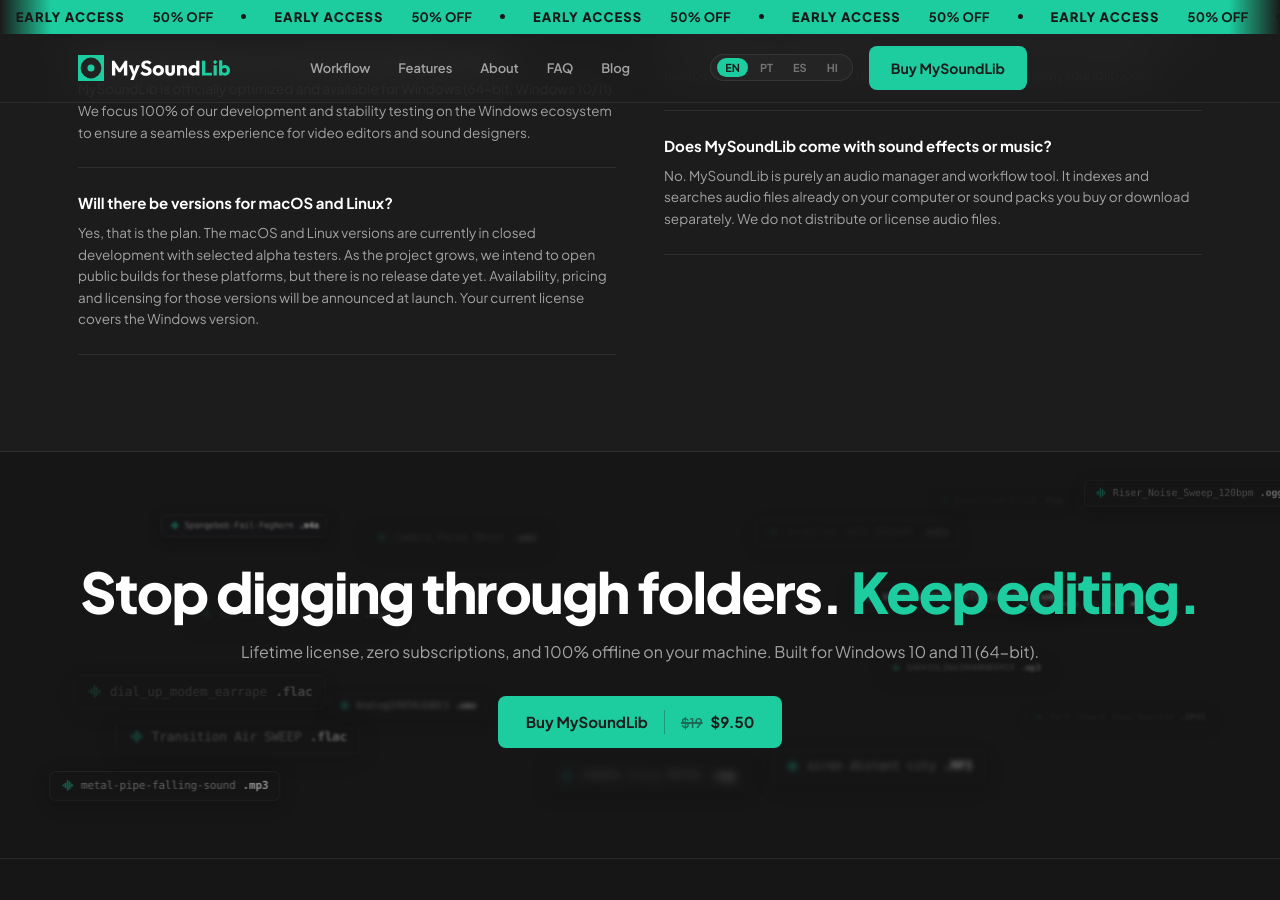
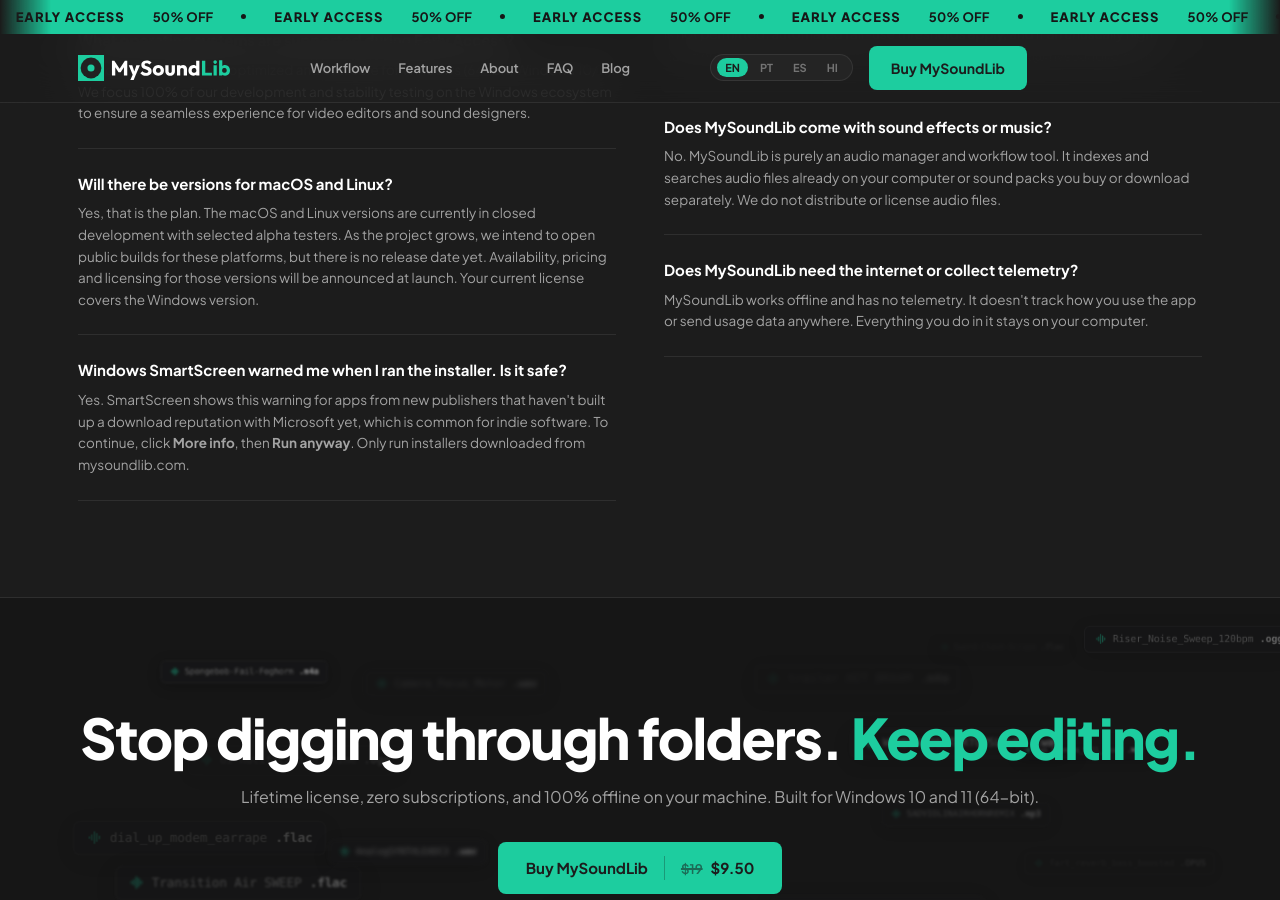
Before and after one commit to Thneppel/MySoundLibLandingPage, a Jekyll site: the page index.html, which Jekyll copies as it is, in a window 1280 px wide and 900 px high, scrolled down 6908 px. Built offline with Jekyll 4.4.1, drawn with Linux system fonts in a browser that asks for light colours; some of the changed text lies outside the part shown.

Commit message:
Homepage: 7-day refund badge, SmartScreen and telemetry FAQ, trim early-access note

```diff
--- a/index.html
+++ b/index.html
@@ -1968,12 +1968,13 @@
             Explore workflow
           </a>
         </div>
-        <p class="hero-note" id="earlyText">Indie project in active development, built for Windows 10 and 11 (64-bit). You may still run into the occasional bug.</p>
+        <p class="hero-note" id="earlyText">Indie project in active development. You may still run into the occasional bug.</p>
 
         <div class="hero-trust">
           <span id="trust1"><b>✓</b> 100% Offline & Local</span>
           <span id="trust2"><b>✓</b> Zero Subscriptions</span>
           <span id="trust3"><b>✓</b> Windows 10 & 11 (64-bit)</span>
+          <span id="trust4"><b>✓</b> 7-Day Refund Window</span>
         </div>
 
         <!-- Desktop App Showcase Video -->
@@ -2395,6 +2396,10 @@
               <h3 class="faq-q" id="faq11Q">Will there be versions for macOS and Linux?</h3>
               <p class="faq-a" id="faq11A">Yes, that is the plan. The macOS and Linux versions are currently in closed development with selected alpha testers. As the project grows, we intend to open public builds for these platforms, but there is no release date yet. Availability, pricing and licensing for those versions will be announced at launch. Your current license covers the Windows version.</p>
             </div>
+            <div class="faq-item">
+              <h3 class="faq-q" id="faq12Q">Windows SmartScreen warned me when I ran the installer. Is it safe?</h3>
+              <p class="faq-a" id="faq12A">Yes. SmartScreen shows this warning for apps from new publishers that haven't built up a download reputation with Microsoft yet, which is common for indie software. To continue, click <b>More info</b>, then <b>Run anyway</b>. Only run installers downloaded from mysoundlib.com.</p>
+            </div>
           </div>
 
           <!-- Column 2 -->
@@ -2418,6 +2423,10 @@
             <div class="faq-item">
               <h3 class="faq-q" id="faq9Q">Does MySoundLib come with sound effects or music?</h3>
               <p class="faq-a" id="faq9A">No. MySoundLib is purely an audio manager and workflow tool. It indexes and searches audio files already on your computer or sound packs you buy or download separately. We do not distribute or license audio files.</p>
+            </div>
+            <div class="faq-item">
+              <h3 class="faq-q" id="faq13Q">Does MySoundLib need the internet or collect telemetry?</h3>
+              <p class="faq-a" id="faq13A">MySoundLib works offline and has no telemetry. It doesn't track how you use the app or send usage data anywhere. Everything you do in it stays on your computer.</p>
             </div>
           </div>
         </div>
@@ -2691,6 +2701,10 @@
         faq10A:           'MySoundLib is officially optimized and available for Windows (64-bit, Windows 10/11). We focus 100% of our development and stability testing on the Windows ecosystem to ensure a seamless experience for video editors and sound designers.',
         faq11Q:           'Will there be versions for macOS and Linux?',
         faq11A:           'Yes, that is the plan. The macOS and Linux versions are currently in closed development with selected alpha testers. As the project grows, we intend to open public builds for these platforms, but there is no release date yet. Availability, pricing and licensing for those versions will be announced at launch. Your current license covers the Windows version.',
+        faq12Q:           'Windows SmartScreen warned me when I ran the installer. Is it safe?',
+        faq12A:           'Yes. SmartScreen shows this warning for apps from new publishers that haven\'t built up a download reputation with Microsoft yet, which is common for indie software. To continue, click <b>More info</b>, then <b>Run anyway</b>. Only run installers downloaded from mysoundlib.com.',
+        faq13Q:           'Does MySoundLib need the internet or collect telemetry?',
+        faq13A:           'MySoundLib works offline and has no telemetry. It doesn\'t track how you use the app or send usage data anywhere. Everything you do in it stays on your computer.',
         footerPlatform:   'Available for Windows 10 and 11 (64-bit). macOS and Linux are in closed alpha.',
         footerNavWorkflow:'Workflow',
         footerNavFeatures:'All Features',
@@ -2825,6 +2840,10 @@
         faq10A:           'O MySoundLib é oficialmente otimizado e disponível para Windows (64 bits, Windows 10/11). Concentramos 100% do desenvolvimento e dos testes de estabilidade no ecossistema Windows para garantir uma experiência fluida para editores de vídeo e sound designers.',
         faq11Q:           'Vai ter versão para macOS e Linux?',
         faq11A:           'Esse é o plano. As versões para macOS e Linux estão em desenvolvimento fechado com testadores alpha selecionados. Conforme o projeto cresce, pretendemos abrir versões públicas para essas plataformas, mas ainda não há data de lançamento. Disponibilidade, preço e licenciamento dessas versões serão anunciados no lançamento. A licença atual cobre a versão para Windows.',
+        faq12Q:           'O Windows SmartScreen mostrou um aviso ao abrir o instalador. É seguro?',
+        faq12A:           'Sim. O SmartScreen mostra esse aviso para apps de publicadores novos, que ainda não construíram reputação de downloads com a Microsoft, algo comum em software indie. Para continuar, clique em <b>Mais informações</b> e depois em <b>Executar mesmo assim</b>. Só execute instaladores baixados de mysoundlib.com.',
+        faq13Q:           'O MySoundLib precisa de internet ou coleta telemetria?',
+        faq13A:           'O MySoundLib funciona offline e não tem telemetria. Ele não rastreia como você usa o app nem envia dados de uso para lugar nenhum. Tudo o que você faz nele fica no seu computador.',
         footerPlatform:   'Disponível para Windows 10 e 11 (64 bits). macOS e Linux em alpha fechado.',
         footerNavWorkflow:'Fluxo',
         footerNavFeatures:'Todas as Funcionalidades',
@@ -2958,6 +2978,10 @@
         faq10A:           'MySoundLib está oficialmente optimizado y disponible para Windows (64 bits, Windows 10/11). Centramos el 100% del desarrollo y de las pruebas de estabilidad en el ecosistema de Windows para garantizar una experiencia fluida a editores de video y diseñadores de sonido.',
         faq11Q:           '¿Habrá versiones para macOS y Linux?',
         faq11A:           'Ese es el plan. Las versiones para macOS y Linux están en desarrollo cerrado con testers alfa seleccionados. A medida que el proyecto crezca, queremos abrir versiones públicas para estas plataformas, pero todavía no hay fecha de lanzamiento. La disponibilidad, el precio y la licencia de esas versiones se anunciarán en el lanzamiento. La licencia actual cubre la versión para Windows.',
+        faq12Q:           'Windows SmartScreen mostró un aviso al abrir el instalador. ¿Es seguro?',
+        faq12A:           'Sí. SmartScreen muestra este aviso con apps de editores nuevos que todavía no tienen reputación de descargas con Microsoft, algo común en el software indie. Para continuar, haz clic en <b>Más información</b> y luego en <b>Ejecutar de todas formas</b>. Ejecuta solo instaladores descargados de mysoundlib.com.',
+        faq13Q:           '¿MySoundLib necesita internet o recopila telemetría?',
+        faq13A:           'MySoundLib funciona sin conexión y no tiene telemetría. No rastrea cómo usas la app ni envía datos de uso a ningún sitio. Todo lo que haces en ella se queda en tu ordenador.',
         footerPlatform:   'Disponible para Windows 10 y 11 (64 bits). macOS y Linux en alfa cerrada.',
         footerNavWorkflow:'Flujo',
         footerNavFeatures:'Todas las Funciones',
@@ -3091,6 +3116,10 @@
         faq10A:           'MySoundLib आधिकारिक तौर पर Windows (64-बिट, Windows 10/11) के लिए ऑप्टिमाइज़्ड और उपलब्ध है। वीडियो एडिटर्स और साउंड डिज़ाइनर्स को सहज अनुभव देने के लिए हम अपना 100% डेवलपमेंट और स्थिरता परीक्षण Windows पर केंद्रित करते हैं।',
         faq11Q:           'क्या macOS और Linux के वर्ज़न आएंगे?',
         faq11A:           'यही योजना है। macOS और Linux वर्ज़न अभी चुने हुए अल्फ़ा टेस्टर्स के साथ बंद डेवलपमेंट में हैं। जैसे-जैसे प्रोजेक्ट बढ़ेगा, हम इन प्लेटफ़ॉर्म्स के पब्लिक वर्ज़न खोलना चाहते हैं, लेकिन अभी कोई रिलीज़ तारीख़ तय नहीं है। इन वर्ज़न की उपलब्धता, कीमत और लाइसेंसिंग की घोषणा लॉन्च के समय की जाएगी। मौजूदा लाइसेंस Windows वर्ज़न को कवर करता है।',
+        faq12Q:           'इंस्टॉलर चलाते समय Windows SmartScreen ने चेतावनी दिखाई। क्या यह सुरक्षित है?',
+        faq12A:           'हाँ। SmartScreen यह चेतावनी नए पब्लिशर्स के ऐप्स पर दिखाता है, जिनकी अभी Microsoft के पास डाउनलोड रेप्युटेशन नहीं बनी है। इंडी सॉफ़्टवेयर के साथ ऐसा होना आम है। आगे बढ़ने के लिए <b>अधिक जानकारी (More info)</b> पर क्लिक करें, फिर <b>फिर भी चलाएँ (Run anyway)</b> पर। सिर्फ़ mysoundlib.com से डाउनलोड किए गए इंस्टॉलर ही चलाएँ।',
+        faq13Q:           'क्या MySoundLib को इंटरनेट चाहिए या यह टेलीमेट्री इकट्ठा करता है?',
+        faq13A:           'MySoundLib ऑफ़लाइन काम करता है और इसमें कोई टेलीमेट्री नहीं है। यह ट्रैक नहीं करता कि आप ऐप कैसे इस्तेमाल करते हैं और कहीं भी यूसेज डेटा नहीं भेजता। आप इसमें जो कुछ करते हैं, वह आपके कंप्यूटर पर ही रहता है।',
         footerPlatform:   'Windows 10 और 11 (64-बिट) के लिए उपलब्ध। macOS और Linux बंद अल्फ़ा में हैं।',
         footerNavWorkflow:'वर्कफ़्लो',
         footerNavFeatures:'सभी फ़ीचर्स',
```
Also changed, not shown: other parts of index.html (+8 -4 lines).
